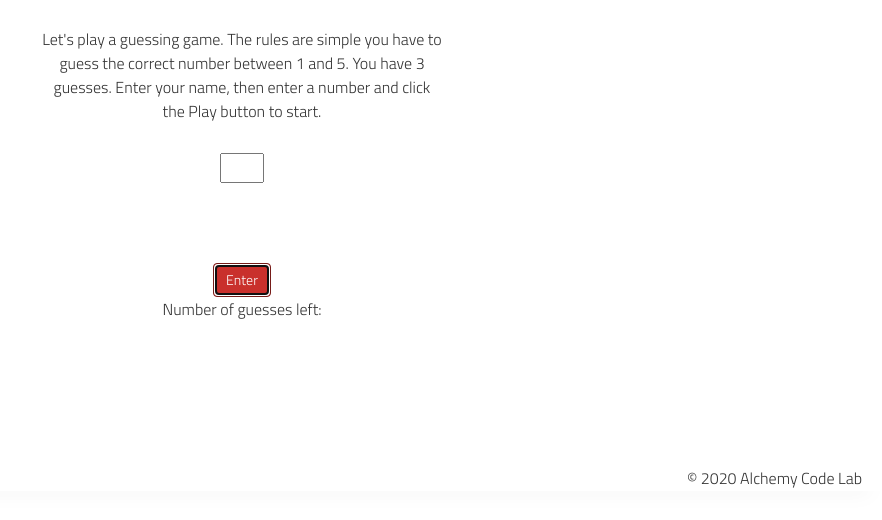
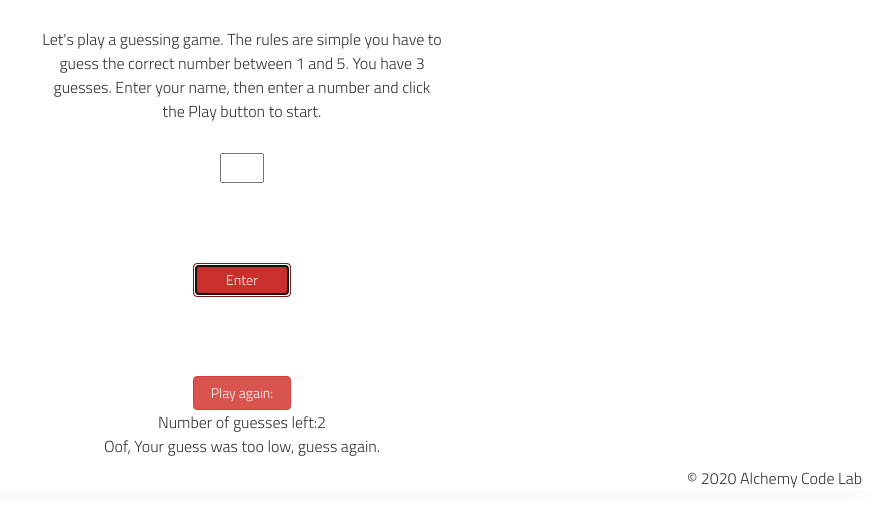
Before and after one commit to davidabutler92/lab02-guess-number, a plain HTML site: page index.html in a window 1280 px wide. Both pictures are taken after a click on the button "Enter". Shown: the part 309-829 px from the top of the page, without its empty margins (398-1280 px from the left). Before the commit the page ends 800 px from the top, so only its background shows below. Drawn offline with Linux system fonts and the light colour scheme.

Commit message:
add win conditions with if statements and add play again button

```diff
--- a/app.js
+++ b/app.js
@@ -1,19 +1,33 @@
 import { compareNumbers } from './helper-functions.js';
 
 const userGuess = document.getElementById('user-number');
-const NumOfGuessLeft = document.getElementById('guesses-left');
+const numOfGuessLeft = document.getElementById('guesses-left');
 const results = document.getElementById('results');
 const button = document.getElementById('guess-button');
 
 let guessesLeft = 3;
-
+const randomNumber = Math.ceil(Math.random() * 5);
 
 
 button.addEventListener('click', () => {
-    const randomNumber = Math.ceil(Math.random() * 5);
-    const guess = userGuess.value;
-    const compareResults = compareNumbers(guess, randomNumber);
+    console.log(randomNumber);
+    const guess = Number(userGuess.value);
+    const comparedResults = compareNumbers(guess, randomNumber);
 
+    if (comparedResults === 0) {
+        results.textContent = ('YAY! WINNER WINNER CHICKEN DINNER!');
+        return;
 
-
+    } if (comparedResults === -1) {
+        results.textContent = 'Oof, Your guess was too low, guess again.';
+        guessesLeft--;
+        numOfGuessLeft.textContent = guessesLeft;
+    } if (comparedResults === 1) {
+        results.textContent = 'Oof, your guess was too high, gues again.';
+        guessesLeft--;
+        numOfGuessLeft.textContent = guessesLeft; }
+    if (guessesLeft === 0) {
+        results.textContent = 'Oops, you ran out of guesses, you lose!';
+        return;
+    }
 });
--- a/helper-functions.js
+++ b/helper-functions.js
@@ -1,7 +1,7 @@
 export function compareNumbers(guess, correctNumber) {
     if (guess === correctNumber) {
         return 0;
-    } if (guess > correctNumber) {
+    } else if (guess > correctNumber) {
         return 1;
     } else {
         return -1;
--- a/index.html
+++ b/index.html
@@ -25,6 +25,7 @@
             </p>
             <input id="user-number" type="number" min='1' max='5' required>
             <button class="btn btn-danger" id="guess-button">Enter</button>
+            <button class="btn btn-danger" id="play-again">Play again:</button>
             <div>Number of guesses left:<span id="guesses-left"></span></div>
             <div>
                 <span id="results"></span>
--- a/styles/style.css
+++ b/styles/style.css
@@ -28,6 +28,7 @@ body {
     background-color: var(--color2);
 }
 
+
 .rules {
     text-align: center;
     width: 400px;
@@ -35,6 +36,7 @@ body {
 
 button {
     margin-top: 8%;
+    width: 7em;
 }
 
 #user-input {
```
